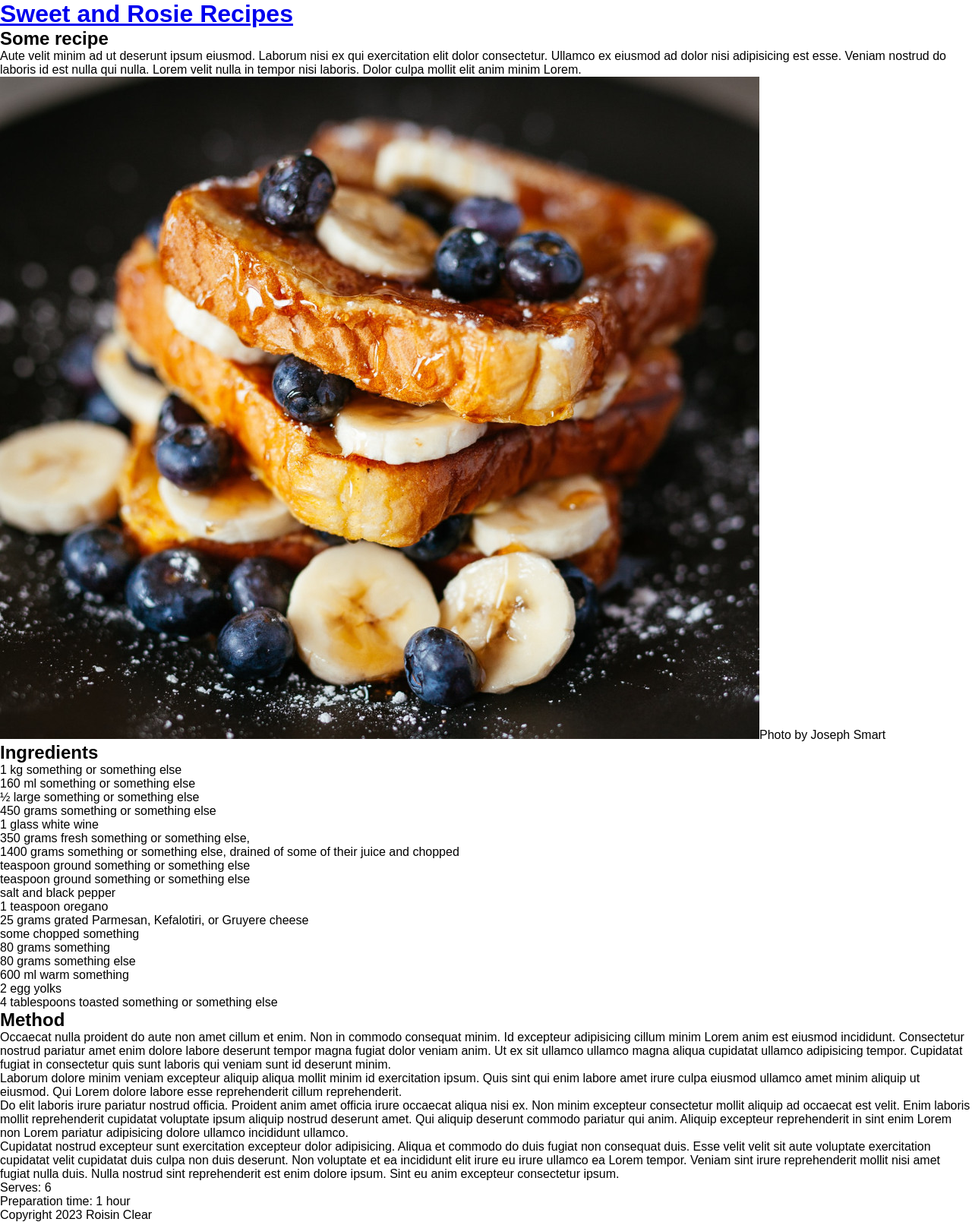
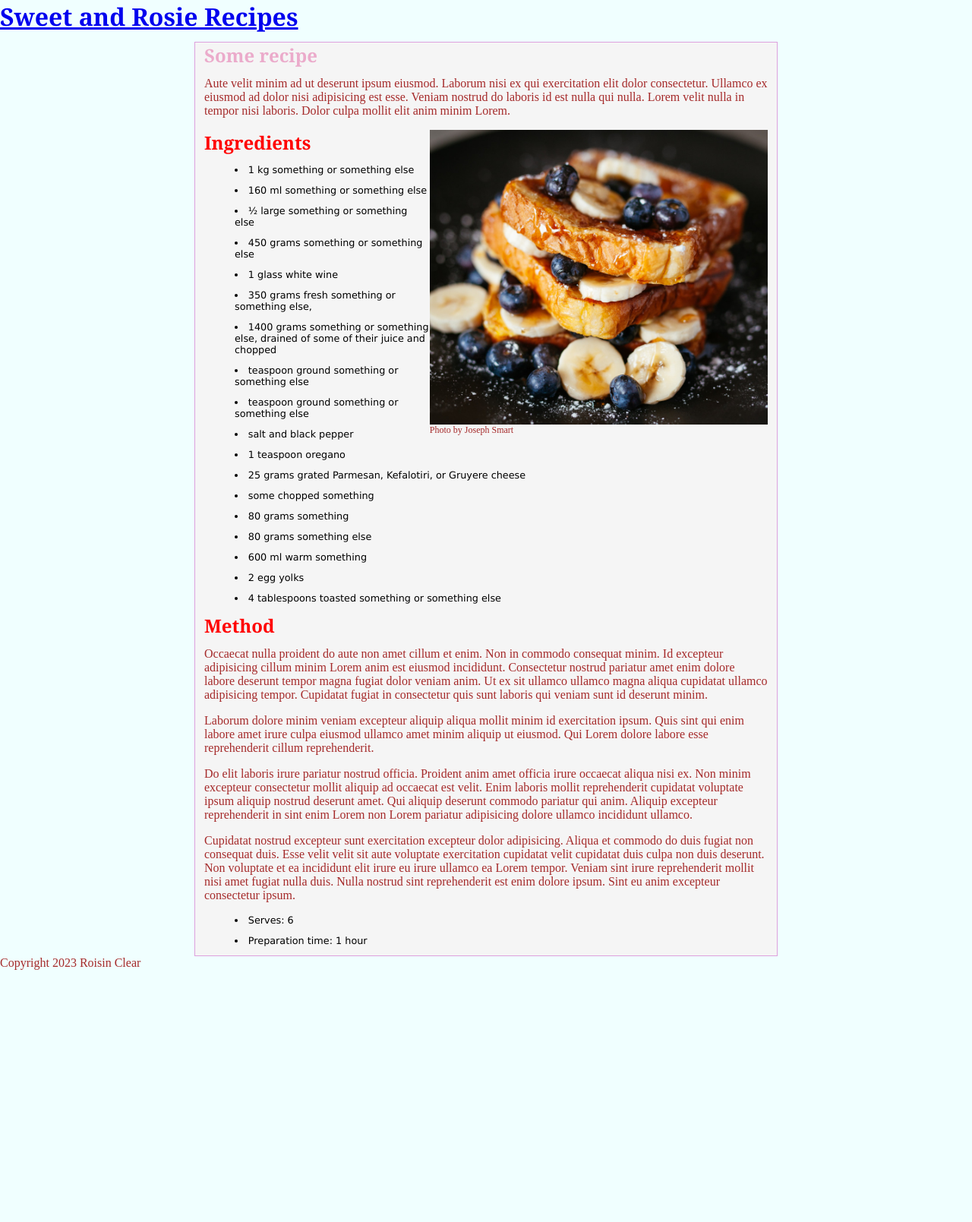
Before and after one commit to roisinclear/rosierecipes, a Jekyll site: the page built from _recipes/recipe1.md, in a window 1280 px wide. Shown: the whole page at 76% size. Built offline with Jekyll 4.4.1, drawn with Linux system fonts in a browser that asks for light colours; after the commit the page ends 1293 px from its top, so only the background shows below that.

Commit message:
Update recipes.css

```diff
--- a/styles/recipes.css
+++ b/styles/recipes.css
@@ -1,7 +1,7 @@
 /*! CSS bare bones for recipes site */
 
  html {
-  font-family: sans-serif;
+  font-family: 'Lucida Sans', 'Lucida Sans Regular', 'Lucida Grande', 'Lucida Sans Unicode', Geneva, Verdana, sans-serif
   -ms-text-size-adjust: 100%;
   -webkit-text-size-adjust: 100%;
 }
@@ -13,3 +13,52 @@
 }
 
 /* the rest is up to you */
+body {
+  background-color: azure;
+}
+
+h1 {
+color:rgb(235, 171, 203);
+margin-bottom:12px;
+}
+
+h2 {color:red;
+  margin: 0 0 12px 0;
+}
+h1,h2 {font-family:Cambria, Cochin, Georgia, Times, 'Times New Roman', serif
+}
+p {
+  color: brown; (59,57,57);
+  margin-bottom:1em;
+}
+main{
+  width:60%;
+  max-width:850px;
+  border:1px solid plum;
+  padding: 0 12px;
+  margin:0 auto;
+  background-color: whitesmoke;
+}
+
+
+
+img {
+  width: 60%;
+  float:right;
+}
+
+ul{
+margin-left: 40px;
+/*column-rule: 1px solid blue;*/
+}
+li{
+  font-size:.8em;
+  font-family: 'Lucida Sans', 'Lucida Sans Regular', 'Lucida Grande', 'Lucida Sans Unicode', Geneva, Verdana, sans-serif;
+  margin-bottom:12px;
+  list-style-position:inside;
+}
+.caption{
+  font-size:12px;
+  float:right;
+width:60%;
+}
```
